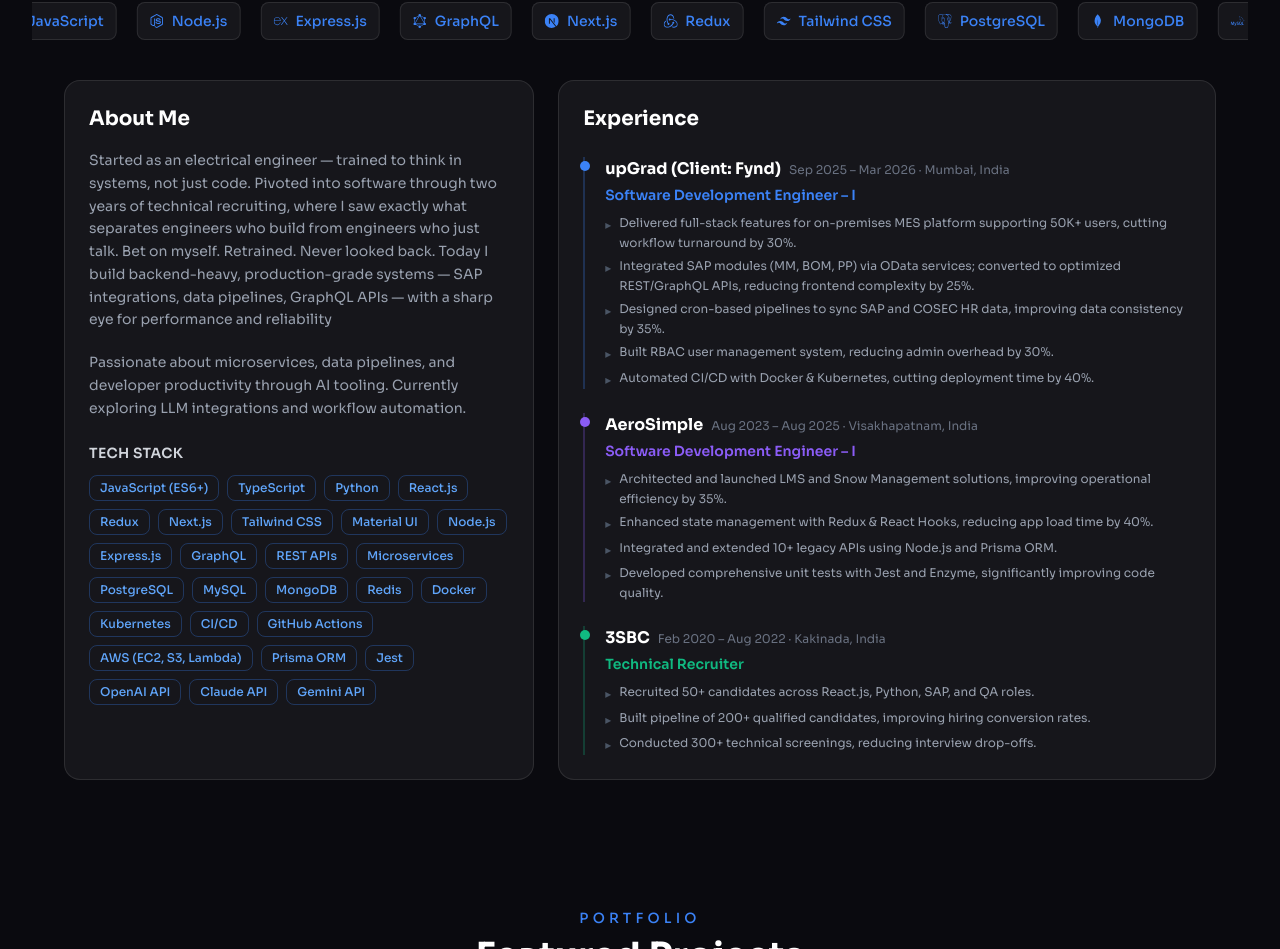
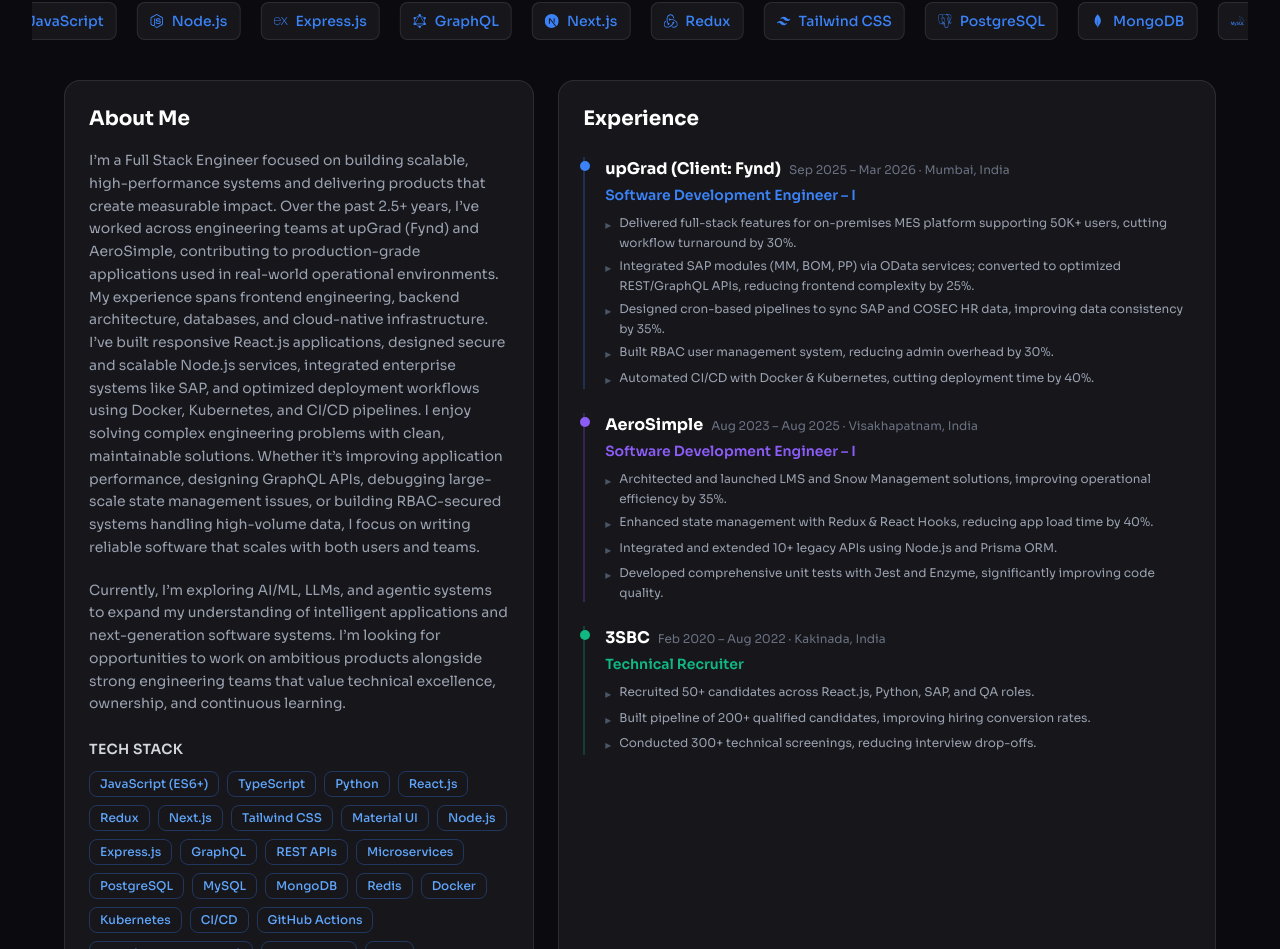
Before and after one commit to SubrahmanyamNandham/latest-portfolio, a React (Vite) app: page / in a window 1280 px wide. Shown: the part 862-1811 px from the top of the page. Built offline with nearby package versions, Linux system fonts and the light colour scheme.

Commit message:
Revise About Me section with updated experience
Updated the 'About Me' section to reflect current role and experiences, emphasizing full stack engineering skills and interests in AI/ML.

```diff
--- a/src/components/AboutExperience.jsx
+++ b/src/components/AboutExperience.jsx
@@ -66,11 +66,12 @@
         <div className="bg-white/5 border border-white/10 rounded-2xl p-6 w-full md:w-5/12 flex flex-col">
           <h3 className="text-xl font-bold text-white mb-4">About Me</h3>
           <p className="text-gray-400 text-sm leading-relaxed mb-5">
-           Started as an electrical engineer — trained to think in systems, not just code. Pivoted into software through two years of technical recruiting, where I saw exactly what separates engineers who build from engineers who just talk. Bet on myself. Retrained. Never looked back.
-           Today I build backend-heavy, production-grade systems — SAP integrations, data pipelines, GraphQL APIs — with a sharp eye for performance and reliability
+           I’m a Full Stack Engineer focused on building scalable, high-performance systems and delivering products that create measurable impact. Over the past 2.5+ years, I’ve worked across engineering teams at upGrad (Fynd) and AeroSimple, contributing to production-grade applications used in real-world operational environments.
+           My experience spans frontend engineering, backend architecture, databases, and cloud-native infrastructure. I’ve built responsive React.js applications, designed secure and scalable Node.js services, integrated enterprise systems like SAP, and optimized deployment workflows using Docker, Kubernetes, and CI/CD pipelines.
+           I enjoy solving complex engineering problems with clean, maintainable solutions. Whether it’s improving application performance, designing GraphQL APIs, debugging large-scale state management issues, or building RBAC-secured systems handling high-volume data, I focus on writing reliable software that scales with both users and teams.
           </p>
           <p className="text-gray-400 text-sm leading-relaxed mb-6">
-            Passionate about microservices, data pipelines, and developer productivity through AI tooling. Currently exploring LLM integrations and workflow automation.
+            Currently, I’m exploring AI/ML, LLMs, and agentic systems to expand my understanding of intelligent applications and next-generation software systems. I’m looking for opportunities to work on ambitious products alongside strong engineering teams that value technical excellence, ownership, and continuous learning.
           </p>
 
           <h4 className="text-sm font-semibold text-gray-300 mb-3 tracking-wide uppercase">Tech Stack</h4>
```
